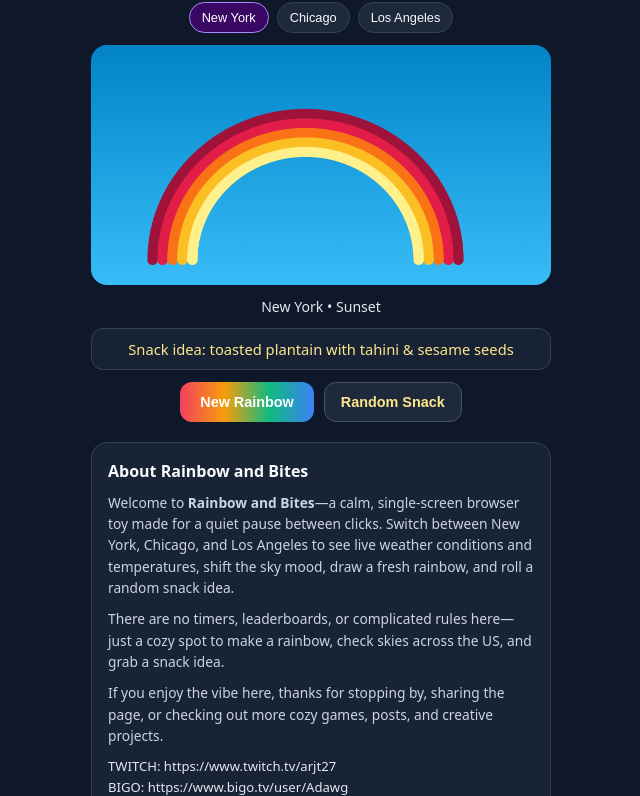
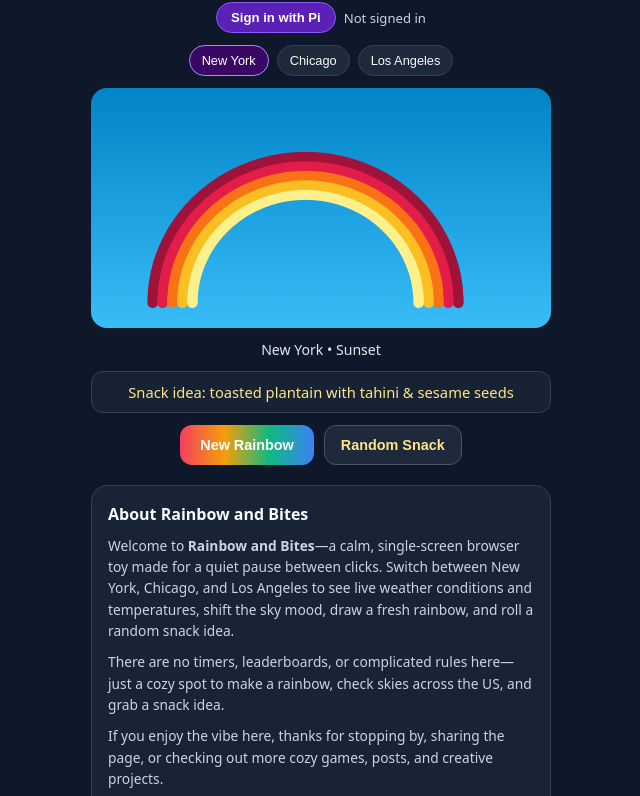
Before and after one commit to arjt27/arjt27.github.io, a plain HTML site: page index.html in a window 1280 px wide. Shown: the part 55-851 px from the top of the page, without its empty margins (319-959 px from the left). Drawn offline with Linux system fonts and the light colour scheme; no server answers.

Commit message:
Integrate Pi SDK and add sign-in button
Added Pi SDK integration and sign-in functionality.

```diff
--- a/index.html
+++ b/index.html
@@ -4,6 +4,12 @@
   <meta charset="UTF-8" />
   <meta name="viewport" content="width=device-width, initial-scale=1.0" />
   <title>Rainbow and Bites</title>
+  <script src="https://sdk.minepi.com/pi-sdk.js"></script>
+  <script>
+    if (window.Pi && typeof window.Pi.init === "function") {
+      window.Pi.init({ version: "2.0", sandbox: true });
+    }
+  </script>
   <style>
     * {
       box-sizing: border-box;
@@ -42,6 +48,31 @@
       border: 1px solid #6d28d9;
       border-radius: 999px;
       padding: 2px 8px;
+    }
+    .auth-row {
+      display: flex;
+      flex-wrap: wrap;
+      align-items: center;
+      justify-content: center;
+      gap: 8px;
+      width: 100%;
+    }
+    .btn-pi {
+      background: #5b21b6;
+      color: #ffffff;
+      border: 1px solid #8b5cf6;
+      border-radius: 999px;
+      padding: 7px 14px;
+      font-size: 0.82rem;
+      font-weight: 600;
+      cursor: pointer;
+    }
+    .btn-pi:hover {
+      background: #6d28d9;
+    }
+    .auth-status {
+      font-size: 0.82rem;
+      color: #cbd5e1;
     }
     .cities {
       display: flex;
@@ -147,7 +178,12 @@
   <main class="app">
     <div class="title-row">
       <span>Rainbow and Bites</span>
-      <span class="ver">v0.05</span>
+      <span class="ver">v0.06</span>
+    </div>
+
+    <div class="auth-row">
+      <button class="btn-pi" id="piLoginBtn" type="button">Sign in with Pi</button>
+      <span class="auth-status" id="piUserStatus">Not signed in</span>
     </div>
 
     <div class="cities" id="cityBar"></div>
@@ -183,6 +219,8 @@
     const snackText = document.getElementById("snackText");
     const rainbowBtn = document.getElementById("rainbowBtn");
     const snackBtn = document.getElementById("snackBtn");
+    const piLoginBtn = document.getElementById("piLoginBtn");
+    const piUserStatus = document.getElementById("piUserStatus");
 
     const cities = [
       { name: "New York", lat: 40.71, lon: -74.01, tempC: "", condition: "", code: 0 },
@@ -211,6 +249,25 @@
     const formats = [
       "bowl", "plate", "skillet bite", "parfait", "toast topper", "crunchy snack"
     ];
+
+    function onIncompletePaymentFound(payment) {
+      console.warn("Incomplete Pi payment found:", payment);
+    }
+
+    async function signInWithPi() {
+      if (!window.Pi || typeof window.Pi.authenticate !== "function") {
+        piUserStatus.textContent = "Open in Pi Browser to sign in";
+        return;
+      }
+      piUserStatus.textContent = "Signing in...";
+      try {
+        const auth = await window.Pi.authenticate(["username"], onIncompletePaymentFound);
+        const username = auth && auth.user && auth.user.username;
+        piUserStatus.textContent = username ? `Signed in as @${username}` : "Signed in";
+      } catch (err) {
+        piUserStatus.textContent = "Sign-in cancelled or unavailable";
+      }
+    }
 
     function conditionFromCode(code) {
       if (code === 0) return "Clear";
@@ -353,12 +410,12 @@
         .catch(() => {});
     }
 
+    piLoginBtn.addEventListener("click", signInWithPi);
     rainbowBtn.addEventListener("click", () => {
       selectedIndex = (selectedIndex + 1) % cities.length;
       renderCities();
       drawRainbow();
     });
-
     snackBtn.addEventListener("click", rollSnack);
     snackText.addEventListener("click", rollSnack);
 
```
